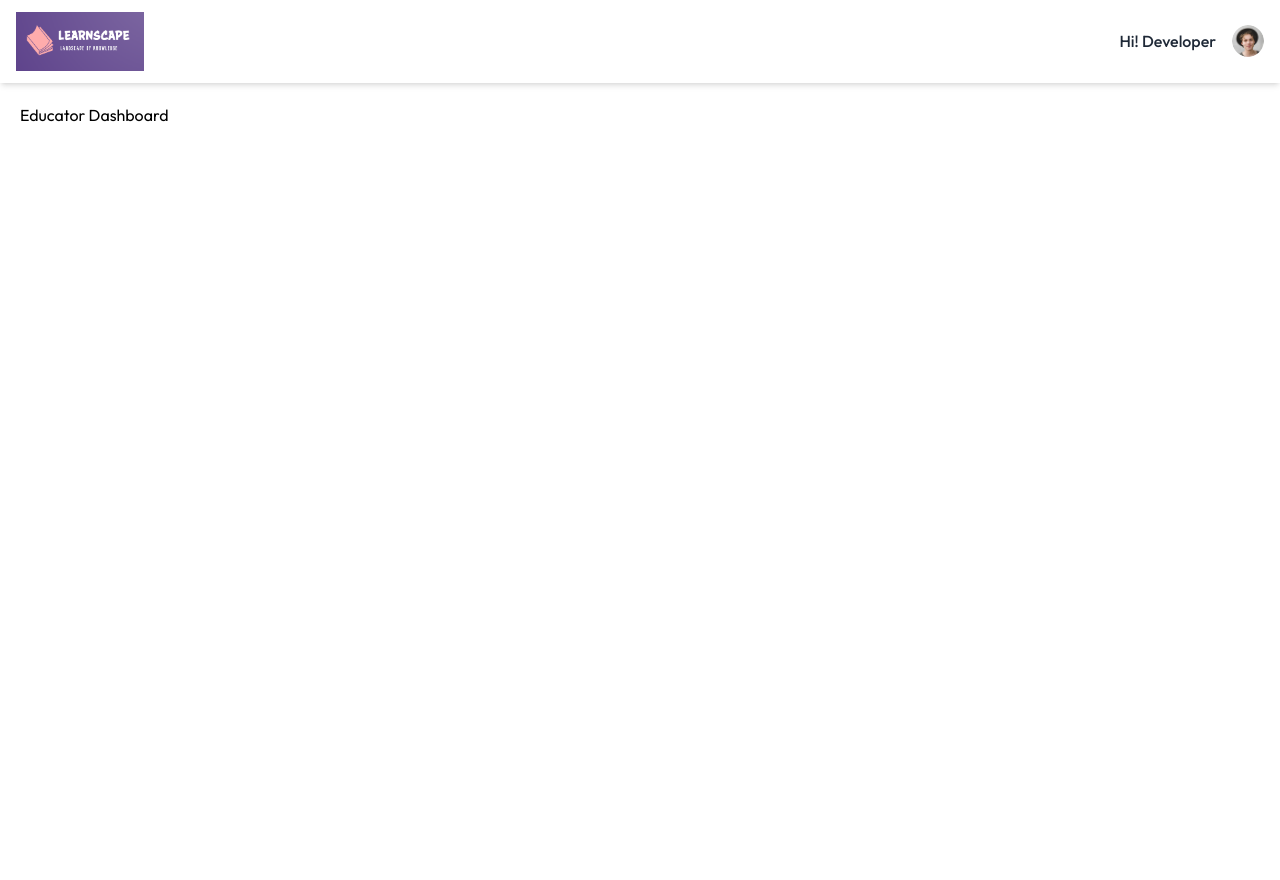
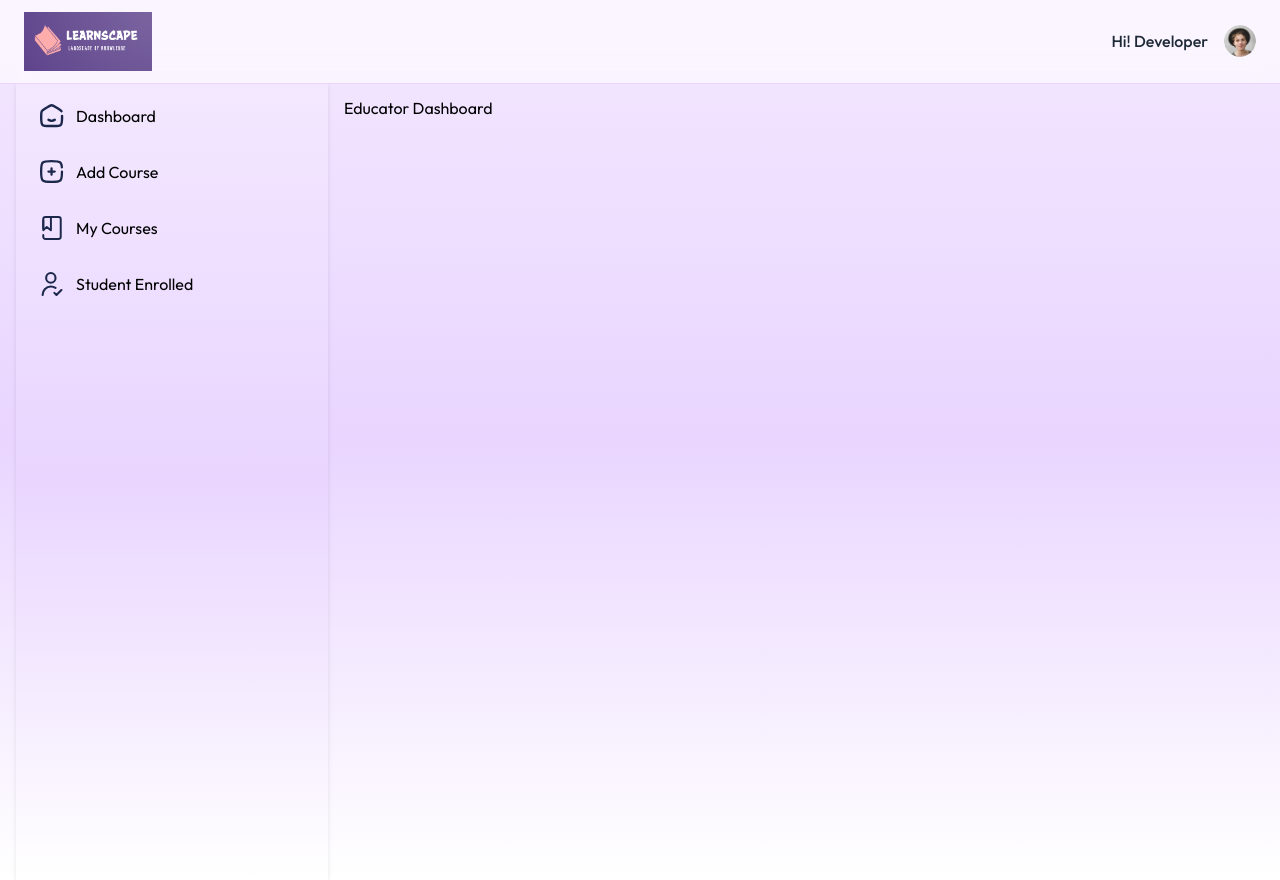
Before and after one commit to IshikaSaxena2005/LearnScape, a React (Vite) app in the folder client/: page /educator in a window 1280 px wide. Before the commit the page ends 800 px from the top, so only its background shows below. Built offline with nearby package versions, Linux system fonts and the light colour scheme; no server answers.

Commit message:
updated Navbar.jsx and Sidebar.jsx to use the new

```diff
--- a/client/src/components/educator/Navbar.jsx
+++ b/client/src/components/educator/Navbar.jsx
@@ -1,7 +1,7 @@
 // src/components/educator/Navbar.jsx
 
 import React from 'react';
-import { Link } from 'react-router-dom'; // ✅ Added import for Link
+import { Link } from 'react-router-dom';
 import { assets, dummyEducatorData } from '../../assets/assets';
 import { UserButton, useUser } from '@clerk/clerk-react';
 
@@ -10,7 +10,7 @@ const Navbar = () => {
   const { user } = useUser();
 
   return (
-    <div className="flex justify-between items-center px-4 py-3 bg-white shadow-md">
+    <div className="fixed top-0 left-0 w-full z-50 backdrop-blur-md bg-white/60 border-b border-purple-200 px-6 py-3 flex justify-between items-center">
       {/* Logo */}
       <Link to='/'>
         <img src={assets.logo} alt="Logo" className="w-28 lg:w-32" />
@@ -18,9 +18,11 @@ const Navbar = () => {
 
       {/* Greeting and Profile */}
       <div className="flex items-center gap-4">
-        <p className="text-gray-800 font-medium">Hi!  {user ? user.fullName : 'Developer'}</p>
+        <p className="text-gray-800 font-medium text-sm md:text-base">
+          Hi! {user ? user.fullName : 'Developer'}
+        </p>
         {user ? (
-          <UserButton />
+          <UserButton afterSignOutUrl="/" />
         ) : (
           <img src={assets.profile_img} alt="Profile" className="w-8 h-8 rounded-full" />
         )}
--- a/client/src/components/educator/Sidebar.jsx
+++ b/client/src/components/educator/Sidebar.jsx
@@ -1,11 +1,32 @@
-import React from 'react'
+import React, { useContext } from 'react';
+import { assets } from '../../assets/assets';
+import { AppContext } from '../../context/AppContext';
+import { NavLink } from 'react-router-dom';
 
 const Sidebar = () => {
-  return (
-    <div>
-      <h1>Sidebar</h1>
+  const { isEducator } = useContext(AppContext);
+
+  const menuItems = [
+    { name: 'Dashboard', path: '/educator', icon: assets.home_icon },
+    { name: 'Add Course', path: '/educator/add-course', icon: assets.add_icon },
+    { name: 'My Courses', path: '/educator/my-courses', icon: assets.my_course_icon },
+    { name: 'Student Enrolled', path: '/educator/student-enrolled', icon: assets.person_tick_icon },
+  ];
+
+  return isEducator && (
+    <div className="md:w-1/4 w-full bg-gradient-to-b from-purple-100 via-purple-200 to-white min-h-screen p-4 flex flex-col gap-4 shadow-md">
+      {menuItems.map((item, index) => (
+        <NavLink
+          key={index}
+          to={item.path}
+          className="flex items-center gap-3 p-2 rounded hover:bg-purple-100 transition duration-200"
+        >
+          <img src={item.icon} alt={item.name} className="w-6 h-6" />
+          <p className="md:block hidden">{item.name}</p>
+        </NavLink>
+      ))}
     </div>
-  )
-}
+  );
+};
 
-export default Sidebar
+export default Sidebar;
--- a/client/src/pages/educator/Educator.jsx
+++ b/client/src/pages/educator/Educator.jsx
@@ -3,13 +3,18 @@
 import React from 'react';
 import { Outlet } from 'react-router-dom';
 import Navbar from '../../components/educator/Navbar';
+import Sidebar from '../../components/educator/Sidebar';
 
 const Educator = () => {
   return (
-    <div>
+    <div className="min-h-screen bg-gradient-to-b from-purple-100 via-purple-200 to-white text-default">
       <Navbar />
-      <div style={{ padding: '20px' }}>
-        <Outlet />
+      {/* Apply top padding to avoid content being hidden behind the fixed navbar */}
+      <div className="flex pt-20 px-4">
+        <Sidebar />
+        <div className="w-full md:w-3/4 p-4">
+          <Outlet />
+        </div>
       </div>
     </div>
   );
```
